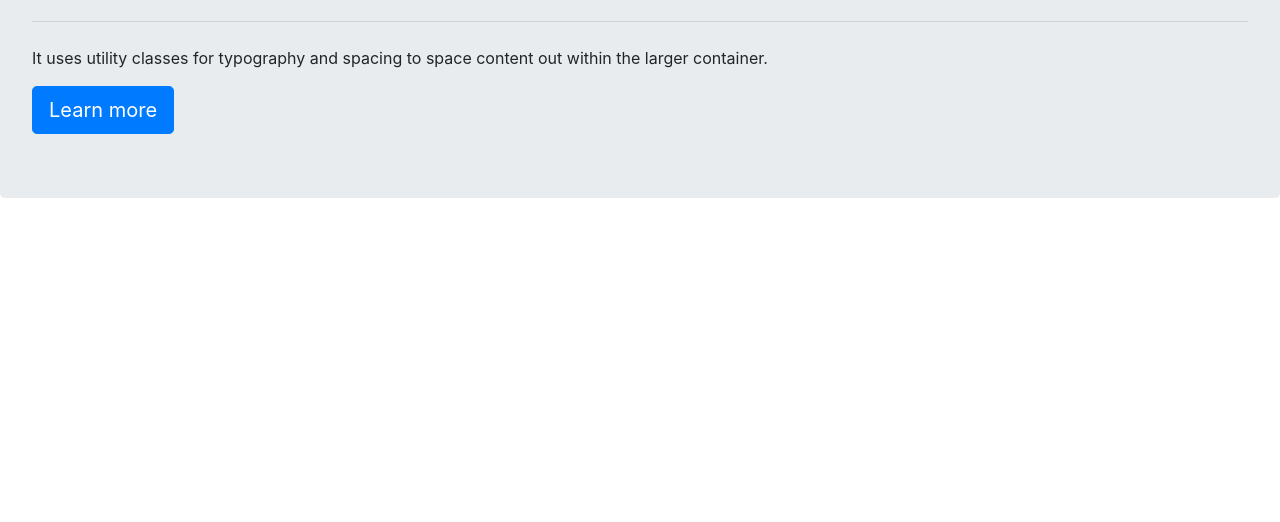
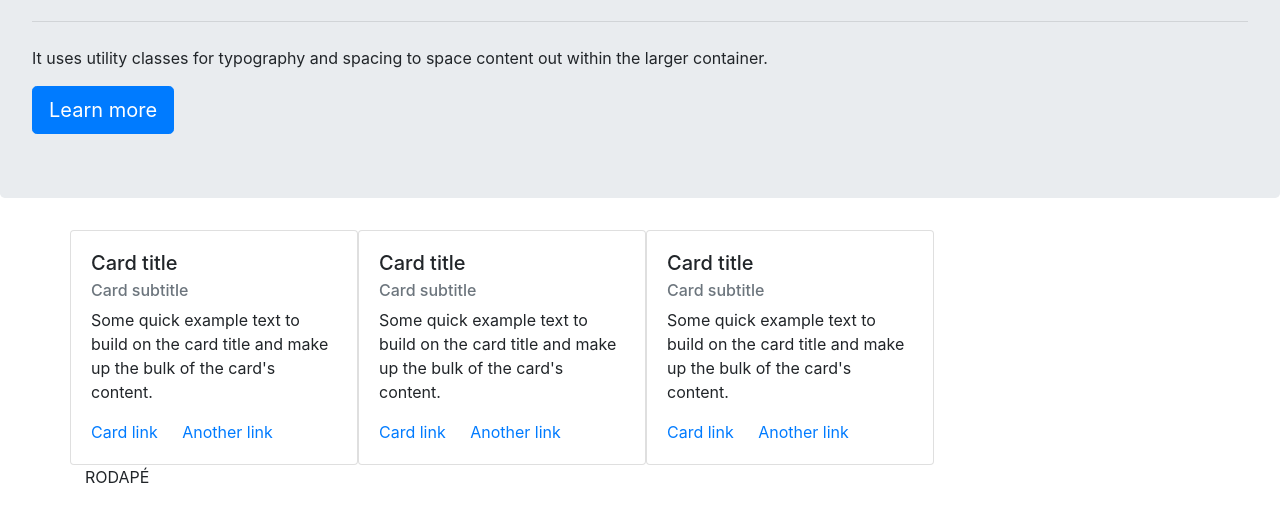
Before and after one commit to vimatheus/site-bootstrap, a plain HTML site: page index.html in a window 1280 px wide. Shown: the part 228-750 px from the top of the page. Drawn offline with nearby package versions, Linux system fonts and the light colour scheme.

Commit message:
Layout index concluído

```diff
--- a/index.html
+++ b/index.html
@@ -60,6 +60,48 @@
 </div>
   <!-- / jumbotron -->
 
+
+  <div class="container">
+	<div class="row">
+	  <div class="card" style="width: 18rem;">
+	  <div class="card-body">
+		<h5 class="card-title">Card title</h5>
+		<h6 class="card-subtitle mb-2 text-muted">Card subtitle</h6>
+		<p class="card-text">Some quick example text to build on the card title and make up the bulk of the card's content.</p>
+		<a href="#" class="card-link">Card link</a>
+		<a href="#" class="card-link">Another link</a>
+	  </div>
+	</div>
+
+	  <div class="card" style="width: 18rem;">
+	  <div class="card-body">
+		<h5 class="card-title">Card title</h5>
+		<h6 class="card-subtitle mb-2 text-muted">Card subtitle</h6>
+		<p class="card-text">Some quick example text to build on the card title and make up the bulk of the card's content.</p>
+		<a href="#" class="card-link">Card link</a>
+		<a href="#" class="card-link">Another link</a>
+	  </div>
+	</div>
+
+		  <div class="card" style="width: 18rem;">
+	  <div class="card-body">
+		<h5 class="card-title">Card title</h5>
+		<h6 class="card-subtitle mb-2 text-muted">Card subtitle</h6>
+		<p class="card-text">Some quick example text to build on the card title and make up the bulk of the card's content.</p>
+		<a href="#" class="card-link">Card link</a>
+		<a href="#" class="card-link">Another link</a>
+	  </div>
+	</div>
+ </div>
+  </div>
+
+  <footer>
+   <div class="container">
+		<p>RODAPÉ</p>
+   </div>
+  </footer>
+
+
     <!-- Optional JavaScript -->
     <!-- jQuery first, then Popper.js, then Bootstrap JS -->
     <script src="https://code.jquery.com/jquery-3.3.1.slim.min.js" integrity="sha384-q8i/X+965DzO0rT7abK41JStQIAqVgRVzpbzo5smXKp4YfRvH+8abtTE1Pi6jizo" crossorigin="anonymous"></script>
```
